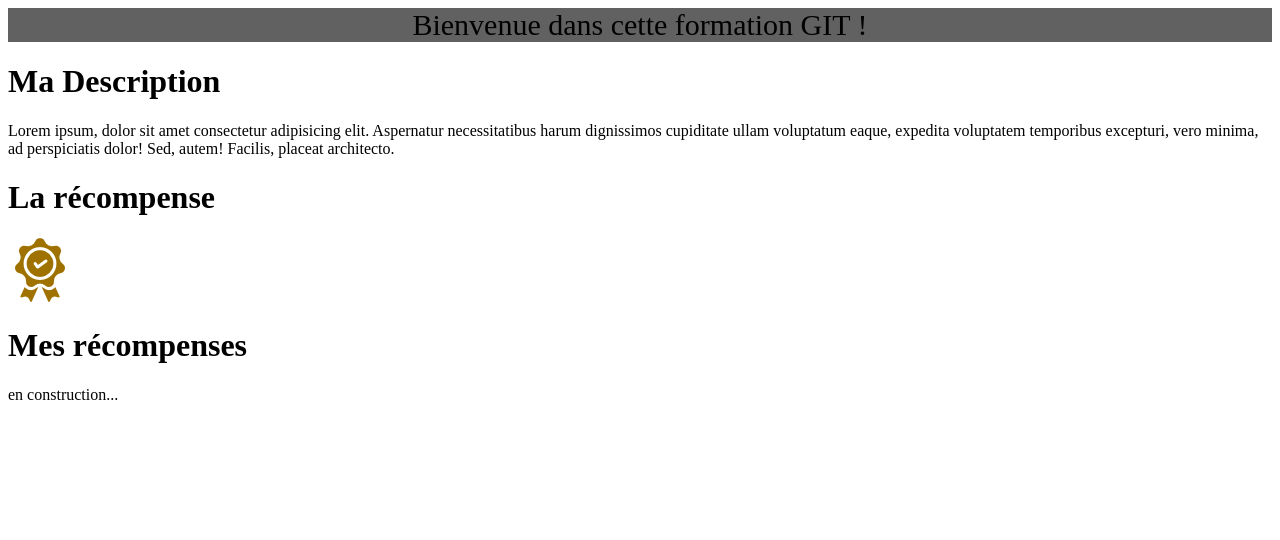
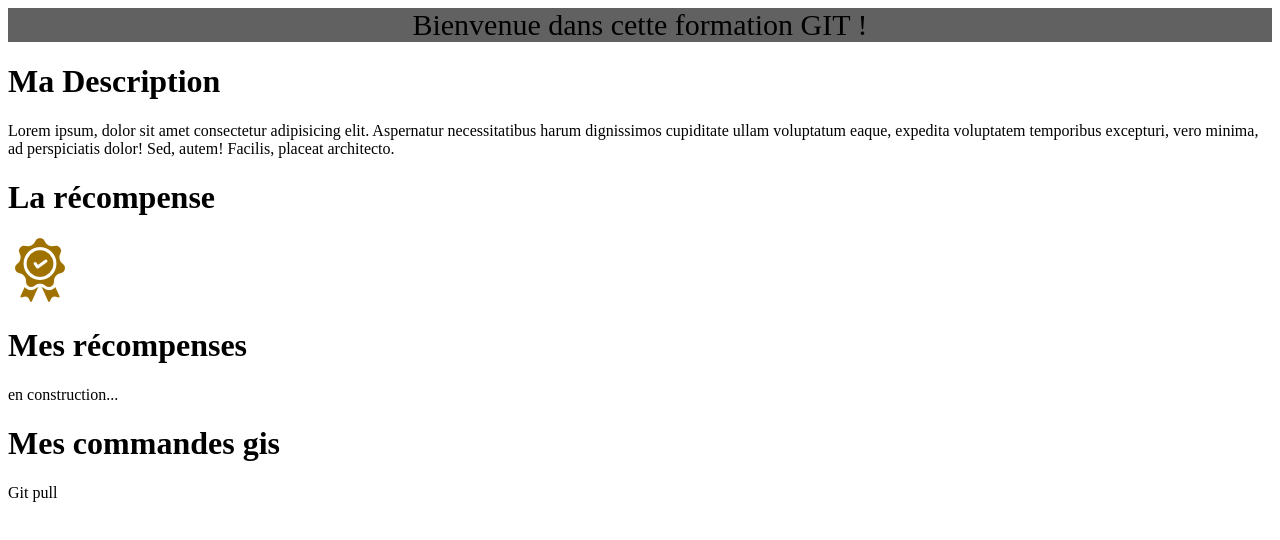
Before and after one commit to arnaud-blip/mon-site-web2, a plain HTML site: page index.html in a window 1280 px wide. Drawn offline with Linux system fonts and the light colour scheme.

Commit message:
ajout des commandes

```diff
--- a/index.html
+++ b/index.html
@@ -31,5 +31,12 @@
         <h1>Mes récompenses</h1>
         <p>en construction...</p>
     </div>
+
+
+    <!-- COMMANDES GIT    -->
+    <DIV>
+        <H1>Mes commandes gis</H1>
+        <p>Git pull</p>
+    </DIV>
 </body>
 </html>
```
